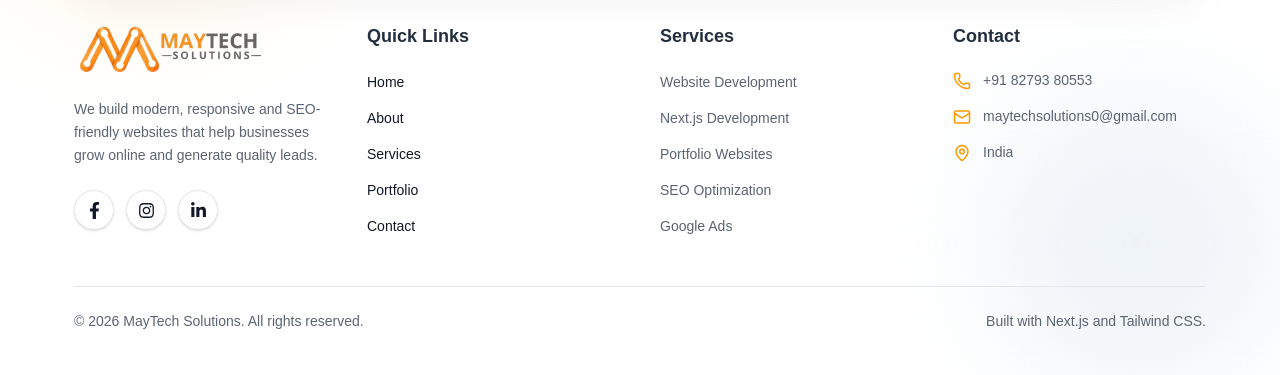
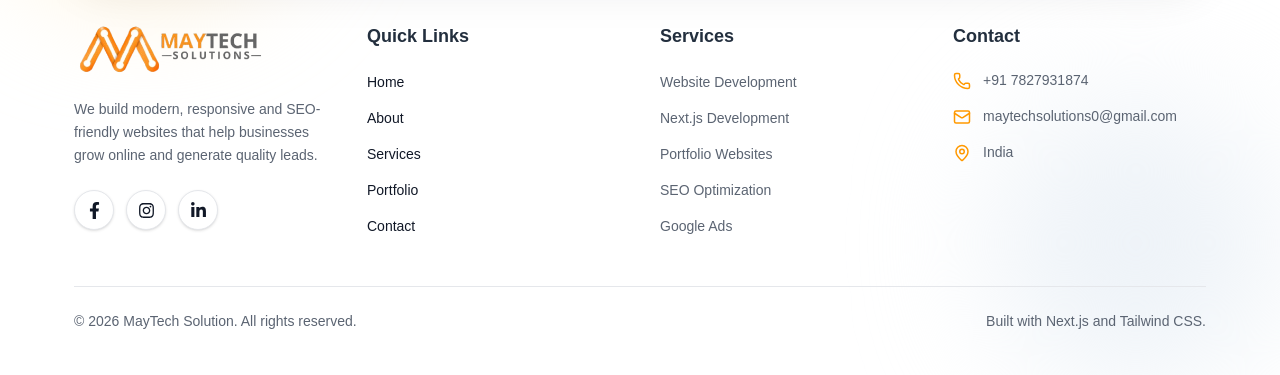
Before and after one commit to mayankjaat-45/maytech_solutions, a Next.js app: page / in a window 1280 px wide. Shown: the part 5886-6261 px from the top of the page. Built offline with nearby package versions, Linux system fonts and the light colour scheme.

Commit message:
contact number added

```diff
--- a/src/components/common/FloatingWhatsApp.jsx
+++ b/src/components/common/FloatingWhatsApp.jsx
@@ -3,7 +3,7 @@ import { MessageCircle } from "lucide-react";
 export default function FloatingWhatsApp() {
   return (
     <a
-      href="https://wa.me/918279380553"
+      href="https://wa.me/917827931874"
       target="_blank"
       rel="noopener noreferrer"
       aria-label="Chat on WhatsApp"
--- a/src/components/home/ContactCTA.jsx
+++ b/src/components/home/ContactCTA.jsx
@@ -35,7 +35,7 @@ export default function ContactCTA() {
               </Link>
 
               <a
-                href="https://wa.me/918279380553"
+                href="https://wa.me/917827931874"
                 target="_blank"
                 rel="noopener noreferrer"
                 className="inline-flex items-center justify-center gap-2 rounded-full border border-(--border-soft) bg-white px-7 py-4 font-bold text-(--secondary) shadow-sm transition hover:-translate-y-1 hover:bg-(--bg-soft) hover:shadow-(--shadow-soft)"
--- a/src/components/layout/Footer.jsx
+++ b/src/components/layout/Footer.jsx
@@ -160,14 +160,14 @@ export default function Footer() {
             <ul className="space-y-4 text-sm text-(--text-muted)">
               <li>
                 <a
-                  href="tel:+918279380553"
+                  href="tel:+917827931874"
                   className="flex gap-3 transition hover:text-(--primary-dark)"
                 >
                   <Phone
                     size={18}
                     className="mt-0.5 shrink-0 text-(--primary)"
                   />
-                  <span>+91 82793 80553</span>
+                  <span>+91 7827931874</span>
                 </a>
               </li>
 
@@ -204,7 +204,7 @@ export default function Footer() {
 
         <div className="mt-12 flex flex-col gap-3 border-t border-(--border-soft) pt-6 text-sm text-(--text-muted) md:flex-row md:items-center md:justify-between">
           <p>
-            © {new Date().getFullYear()} MayTech Solutions. All rights reserved.
+            © {new Date().getFullYear()} MayTech Solution. All rights reserved.
           </p>
 
           <p>Built with Next.js and Tailwind CSS.</p>
```
